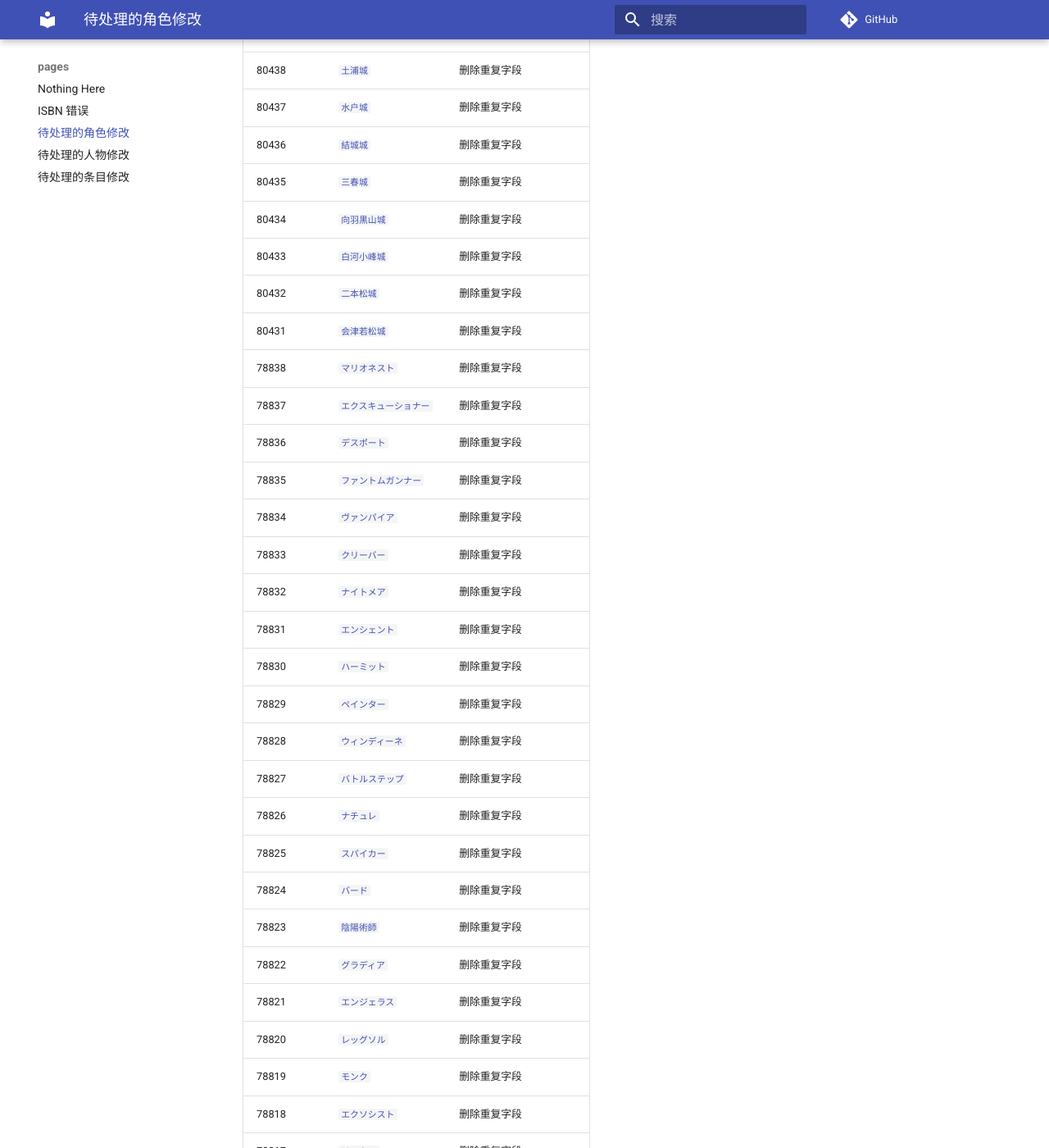
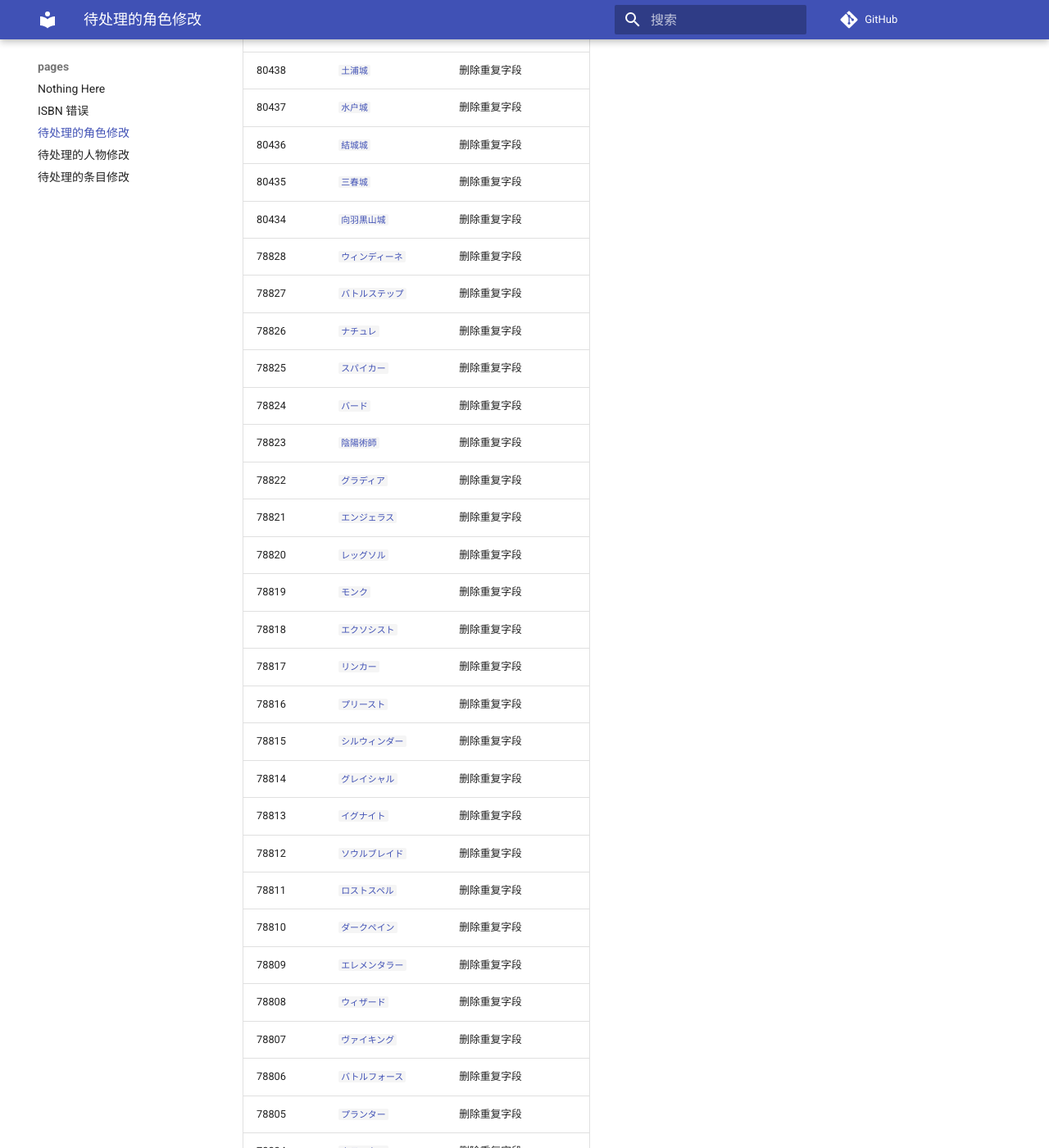
Before and after one commit to trim21/bangumi-pages, an MkDocs documentation site: the page built from docs/pending-character-changes.md, in a window 1280 px wide and 1400 px high, scrolled down 1659 px. Shown: the whole window at 82% size. Built offline with MkDocs 1.6.1 and Material for MkDocs 9.7.7, drawn with Linux system fonts in a browser that asks for light colours; comment, search, counter and statistics services are not loaded.

Commit message:
update pending-character-changes.md

```diff
--- a/docs/pending-character-changes.md
+++ b/docs/pending-character-changes.md
@@ -41,19 +41,6 @@ total 129
 | 80436 | [`結城城`](https://bgm.tv/character/80436) | 删除重复字段 |
 | 80435 | [`三春城`](https://bgm.tv/character/80435) | 删除重复字段 |
 | 80434 | [`向羽黒山城`](https://bgm.tv/character/80434) | 删除重复字段 |
-| 80433 | [`白河小峰城`](https://bgm.tv/character/80433) | 删除重复字段 |
-| 80432 | [`二本松城`](https://bgm.tv/character/80432) | 删除重复字段 |
-| 80431 | [`会津若松城`](https://bgm.tv/character/80431) | 删除重复字段 |
-| 78838 | [`マリオネスト`](https://bgm.tv/character/78838) | 删除重复字段 |
-| 78837 | [`エクスキューショナー`](https://bgm.tv/character/78837) | 删除重复字段 |
-| 78836 | [`デスポート`](https://bgm.tv/character/78836) | 删除重复字段 |
-| 78835 | [`ファントムガンナー`](https://bgm.tv/character/78835) | 删除重复字段 |
-| 78834 | [`ヴァンパイア`](https://bgm.tv/character/78834) | 删除重复字段 |
-| 78833 | [`クリーバー`](https://bgm.tv/character/78833) | 删除重复字段 |
-| 78832 | [`ナイトメア`](https://bgm.tv/character/78832) | 删除重复字段 |
-| 78831 | [`エンシェント`](https://bgm.tv/character/78831) | 删除重复字段 |
-| 78830 | [`ハーミット`](https://bgm.tv/character/78830) | 删除重复字段 |
-| 78829 | [`ペインター`](https://bgm.tv/character/78829) | 删除重复字段 |
 | 78828 | [`ウィンディーネ`](https://bgm.tv/character/78828) | 删除重复字段 |
 | 78827 | [`バトルステップ`](https://bgm.tv/character/78827) | 删除重复字段 |
 | 78826 | [`ナチュレ`](https://bgm.tv/character/78826) | 删除重复字段 |
```
Also changed, not shown: other parts of docs/pending-character-changes.md (+1 -1 lines).
